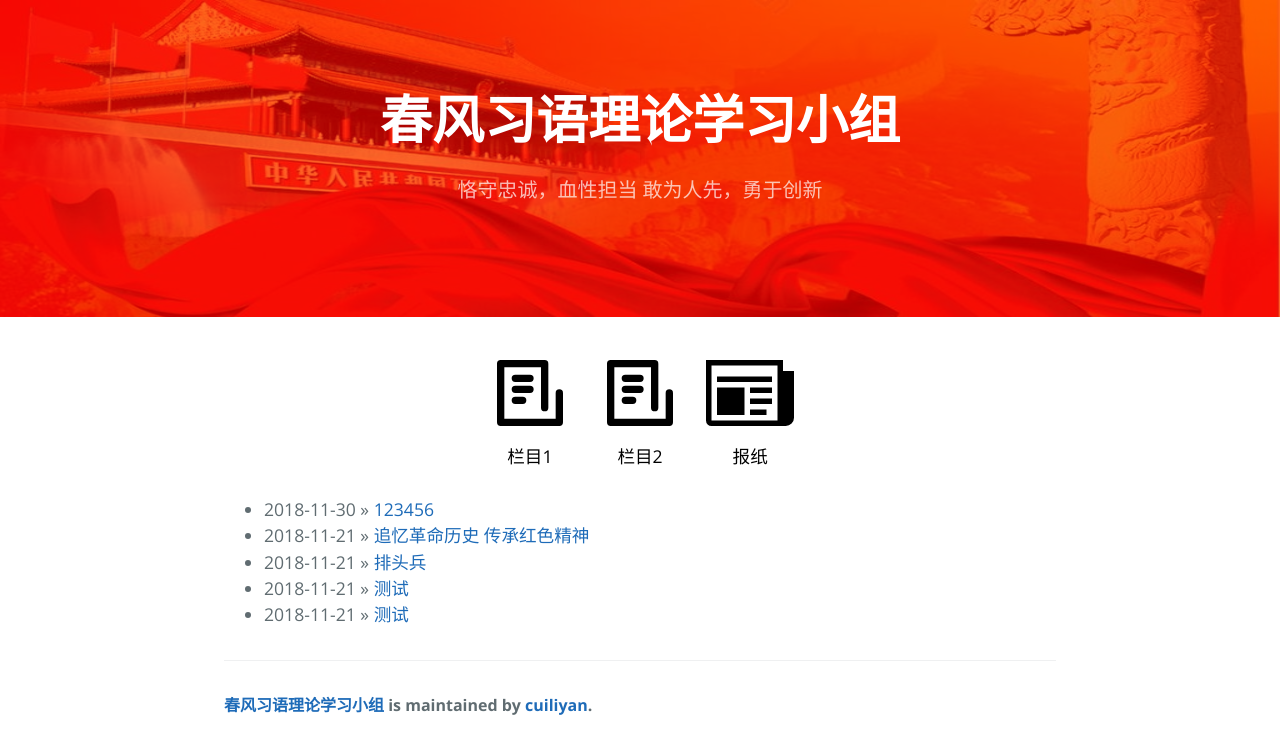
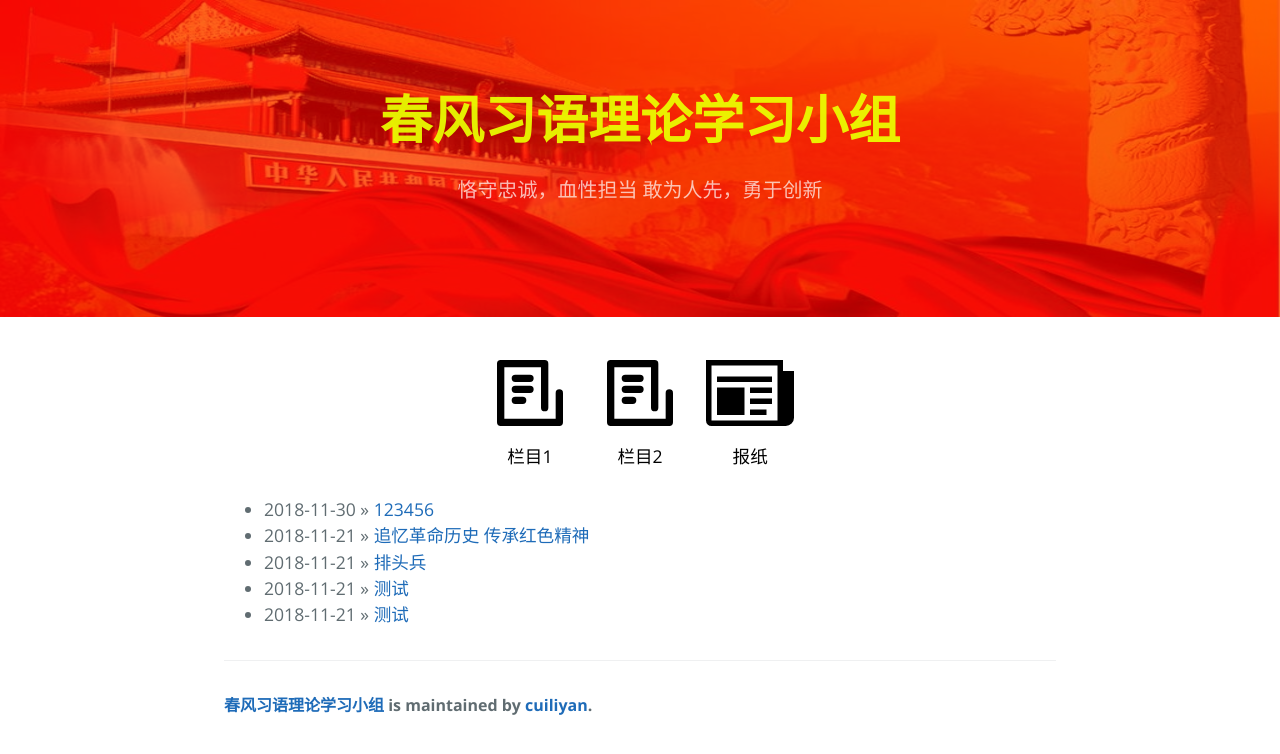
Before and after one commit to chunfengxiyv/chunfengxiyv.github.io, a Jekyll site: the page built from index.html, in a window 1280 px wide. Shown: the top 754 px of the page. Built offline with Jekyll 4.4.1, drawn with Linux system fonts in a browser that asks for light colours; the list of posts is cut into pages by our own code.

Commit message:
Update cayman.css

```diff
--- a/css/cayman.css
+++ b/css/cayman.css
@@ -141,6 +141,9 @@ a:hover { text-decoration: underline; }
 
 .page-header { color: #fff; text-align: center; background-color: #d53415; background-image: url(/img/bg.jpg); background-repeat: no-repeat;background-position:center;background-size: 100% 100%;background-blend-mode: overlay;}
 @media screen and (min-width: 64em) { .page-header { padding: 5rem 6rem; } }
+.page-header h1 {
+    color: rgba(233, 255, 0, 0.93);
+}
 @media screen and (min-width: 42em) and (max-width: 64em) { .page-header { padding: 3rem 4rem; } }
 @media screen and (max-width: 42em) { .page-header { padding: 2rem 1rem; } }
 
```
